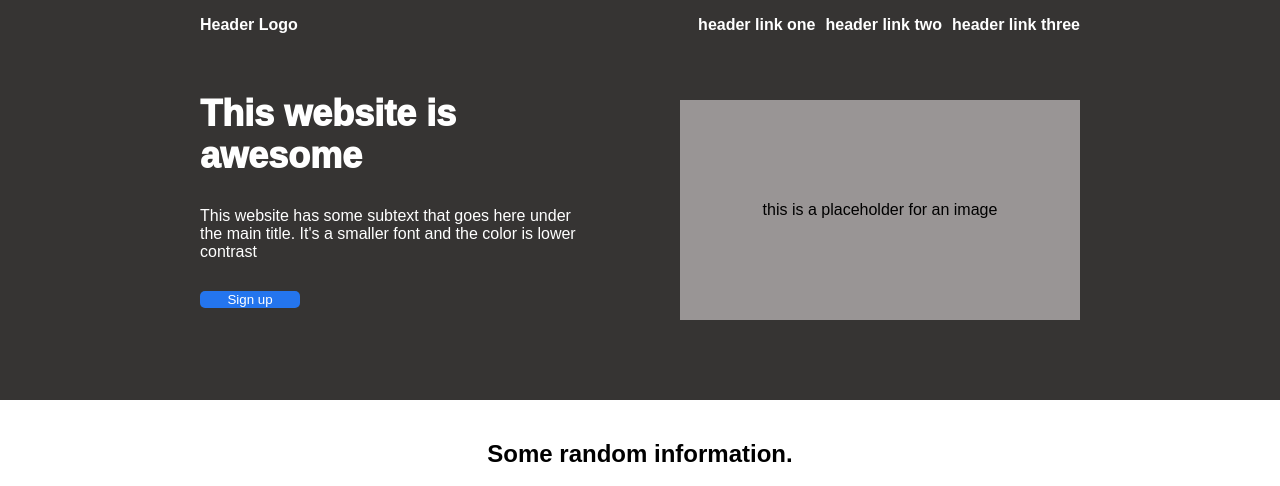
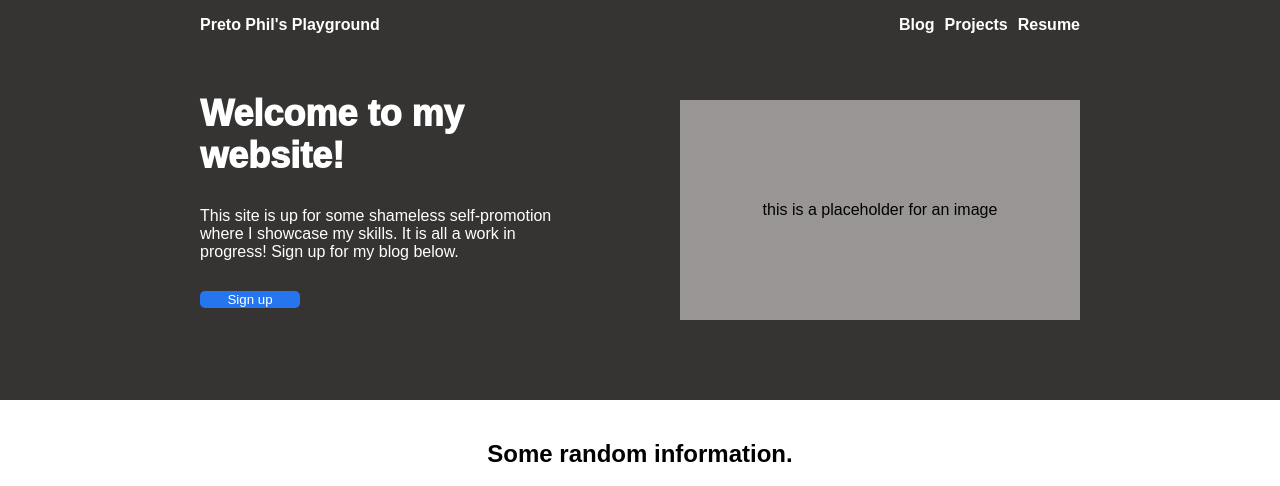
Before and after one commit to preto-phil/Landing-Page, a plain HTML site: page index.html in a window 1280 px wide. Shown: the top 486 px of the page. Drawn offline with Linux system fonts and the light colour scheme.

Commit message:
Change Text

```diff
--- a/index.html
+++ b/index.html
@@ -11,18 +11,18 @@
         <!-- Container 1: Header logo -->
 
         <div class="one">
-            <div class="logo">Header Logo</div>
-            <a href="./index.html">header link one</a>
-            <a href="./index.html">header link two</a>
-            <a href="./index.html">header link three</a>
+            <div class="logo">Preto Phil's Playground</div>
+            <a href="./index.html">Blog</a>
+            <a href="./index.html">Projects</a>
+            <a href="./index.html">Resume</a>
         </div>
 
         <!-- Container 2: Awesome placeholder -->
 
         <div class="two">
             <div class="two-1">
-                <div id="two-1-1">This website is awesome</div>
-                <div id="two-1-2">This website has some subtext that goes here under the main title. It's a smaller font and the color is lower contrast</div>
+                <div id="two-1-1">Welcome to my website!</div>
+                <div id="two-1-2">This site is up for some shameless self-promotion where I showcase my skills. It is all a work in progress! Sign up for my blog below.</div>
                 <button id="two-1-3">Sign up</button>
             </div>
             <div class="two-2">
```
